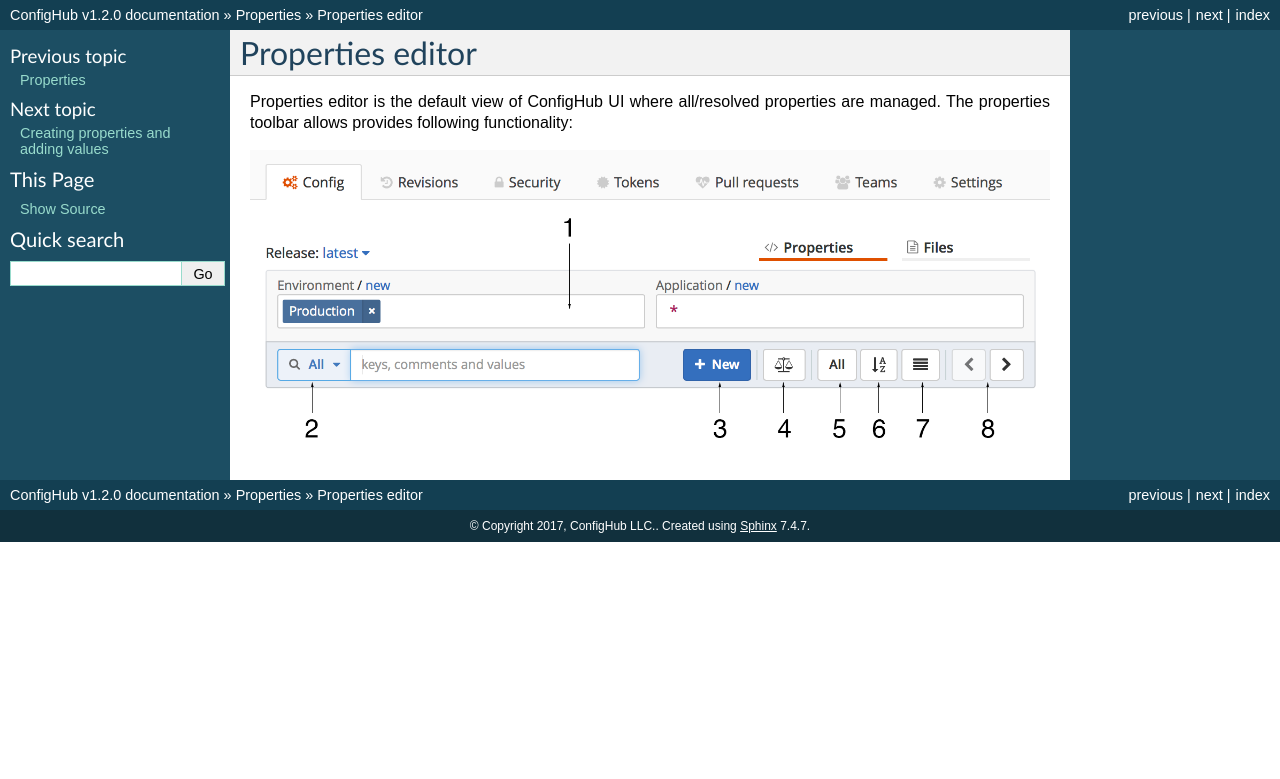
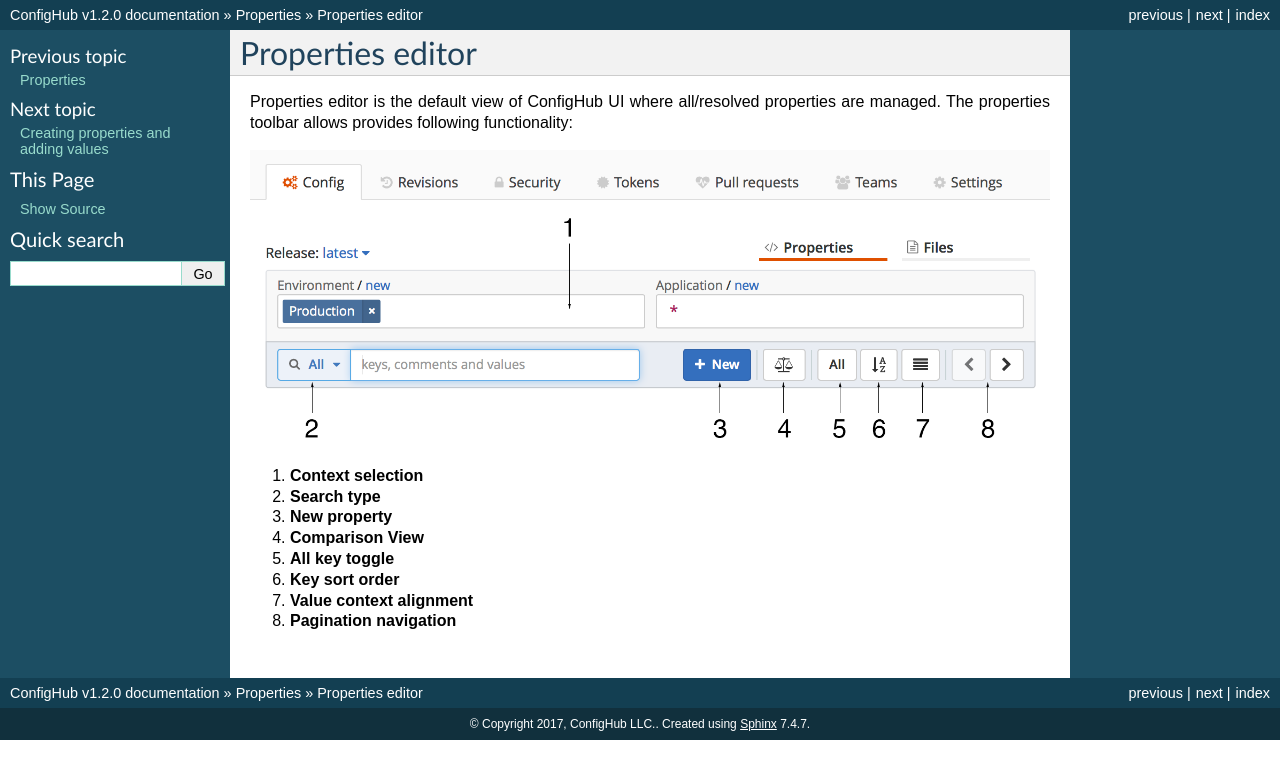
Before and after one commit to ConfigHubPub/Docs, a Sphinx documentation site: the page built from documentation/pages/properties/propertiesEditor.rst, in a window 1280 px wide. Shown: the top 779 px of the page. Built offline with Sphinx 7.4.7, drawn with Linux system fonts in a browser that asks for light colours.

Commit message:
properties

```diff
--- a/documentation/pages/properties/propertiesEditor.rst
+++ b/documentation/pages/properties/propertiesEditor.rst
@@ -7,3 +7,20 @@ Properties editor is the default view of ConfigHub UI where all/resolved propert
 The properties toolbar allows provides following functionality:
 
 .. image:: /images/propertiesToolbar.png
+
+
+1. **Context selection**
+
+2. **Search type**
+
+3. **New property**
+
+4. **Comparison View**
+
+5. **All key toggle**
+
+6. **Key sort order**
+
+7. **Value context alignment**
+
+8. **Pagination navigation**
```
